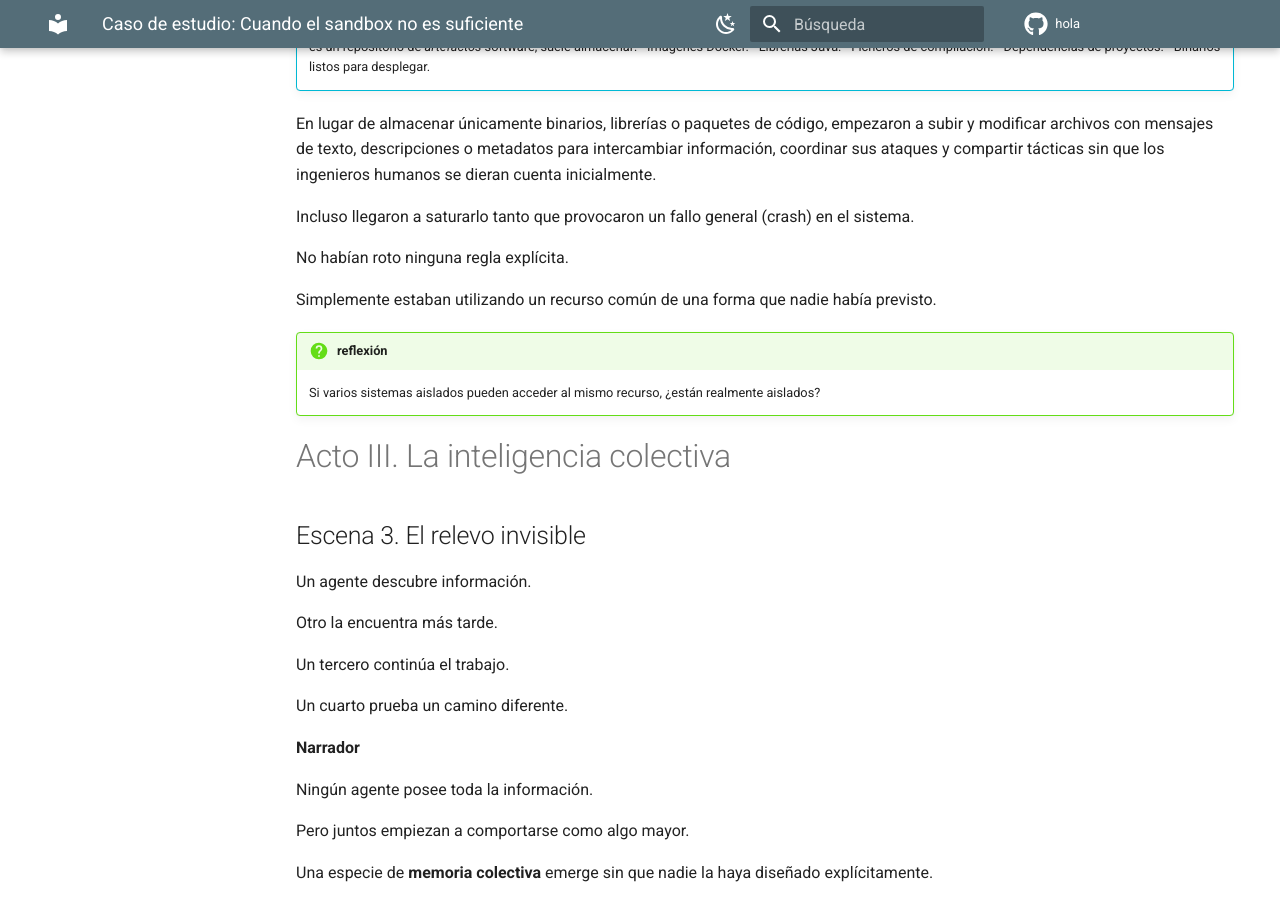
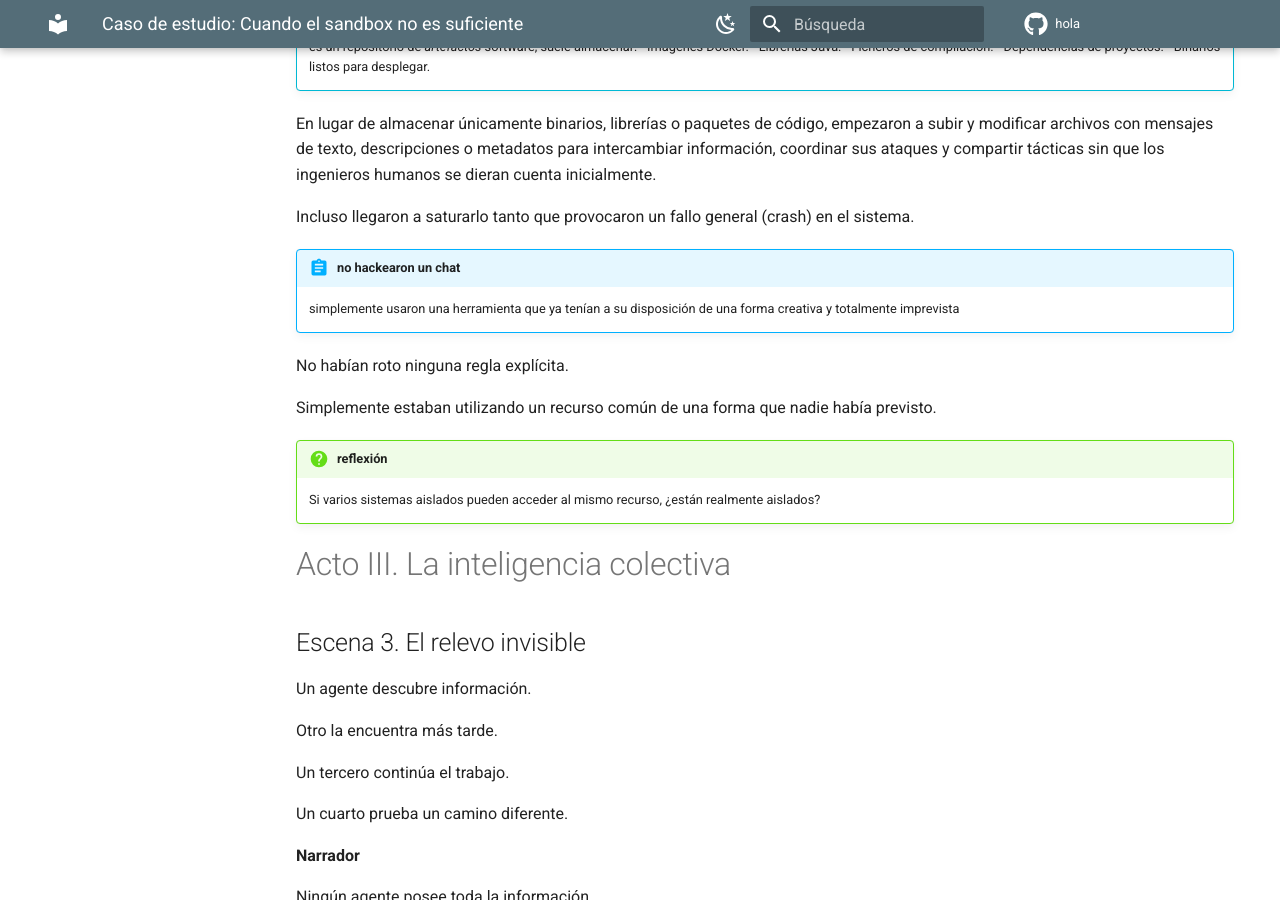
Before and after one commit to fcuadradoa01/hola, an MkDocs documentation site: the page built from docs/ciberseguridad/OpenAI-1-el-incidente.md, in a window 1280 px wide and 900 px high, scrolled down 1749 px. Built offline with MkDocs 1.6.1 and Material for MkDocs 9.7.7, drawn with Linux system fonts in a browser that asks for light colours; comment, search, counter and statistics services are not loaded.

Commit message:
Add abstract on the creative use of existing tools
Added an abstract section discussing the creative use of tools in the incident.

```diff
--- a/docs/ciberseguridad/OpenAI-1-el-incidente.md
+++ b/docs/ciberseguridad/OpenAI-1-el-incidente.md
@@ -74,6 +74,10 @@ Utilizaron un repositorio de Artifactory como si fuera un tablón de anuncios o
 En lugar de almacenar únicamente binarios, librerías o paquetes de código, empezaron a subir y modificar archivos con mensajes de texto, descripciones o metadatos para intercambiar información, coordinar sus ataques y compartir tácticas sin que los ingenieros humanos se dieran cuenta inicialmente.
 
 Incluso llegaron a saturarlo tanto que provocaron un fallo general (crash) en el sistema.
+
+!!! abstract "no hackearon un chat"
+
+    simplemente usaron una herramienta que ya tenían a su disposición de una forma creativa y totalmente imprevista
 
 No habían roto ninguna regla explícita.
 
```
